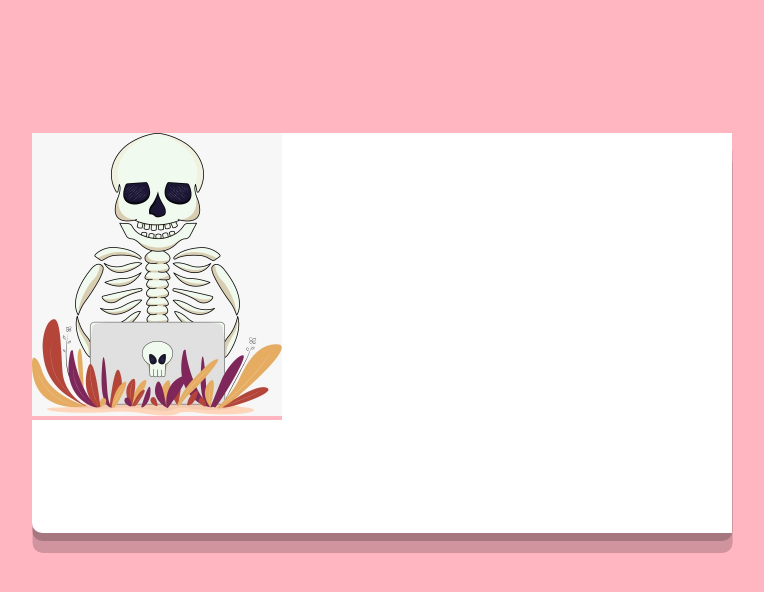
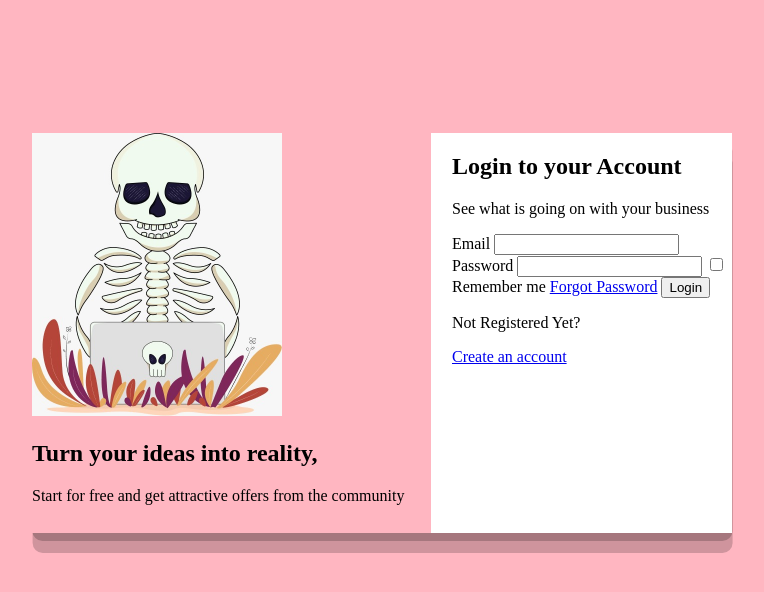
Before and after one commit to denniskasanga/login, a plain HTML site: page index.html in a window 1280 px wide. Shown: the whole page, without its empty margins (258-1022 px from the left). Drawn offline with Linux system fonts and the light colour scheme.

Commit message:
added a form

```diff
--- a/index.html
+++ b/index.html
@@ -9,9 +9,27 @@
 	<div class="card">
 		<div class="left">
 			<img src="skeleton.jpeg"/>
+			<h2>Turn your ideas into reality,</h2>
+			<p>Start for free and get attractive offers from the community</p>
 
 		</div>
 		<div class="right">
+			<h2>Login to your Account</h2>
+			<p>See what is going on with your business</p>
+
+			<div>
+				<label for="email">Email</label>
+			<input type="email">
+			</div>
+
+			<label for="password">Password</label>
+			<input type="password">
+			<input type="checkbox">Remember me
+			<a href="forgot.html">Forgot Password</a>
+
+			<button>Login</button>
+
+			<p>Not Registered Yet?</p><a href="register.html">Create an account</a>
 
 		</div>
 	</div>
--- a/style.css
+++ b/style.css
@@ -18,7 +18,7 @@
 	border-radius: 10px;
 	box-shadow: 0.4px 8px 0 rgba(0, 0, 0, 0.2), 0.6px 20px 0 rgba(0, 0, 0, 0.19);
 }
-.left{width:60%
+.left{width:57%;
 	height: 100%;
 	float: left;
 	background-color: lightpink;
```
